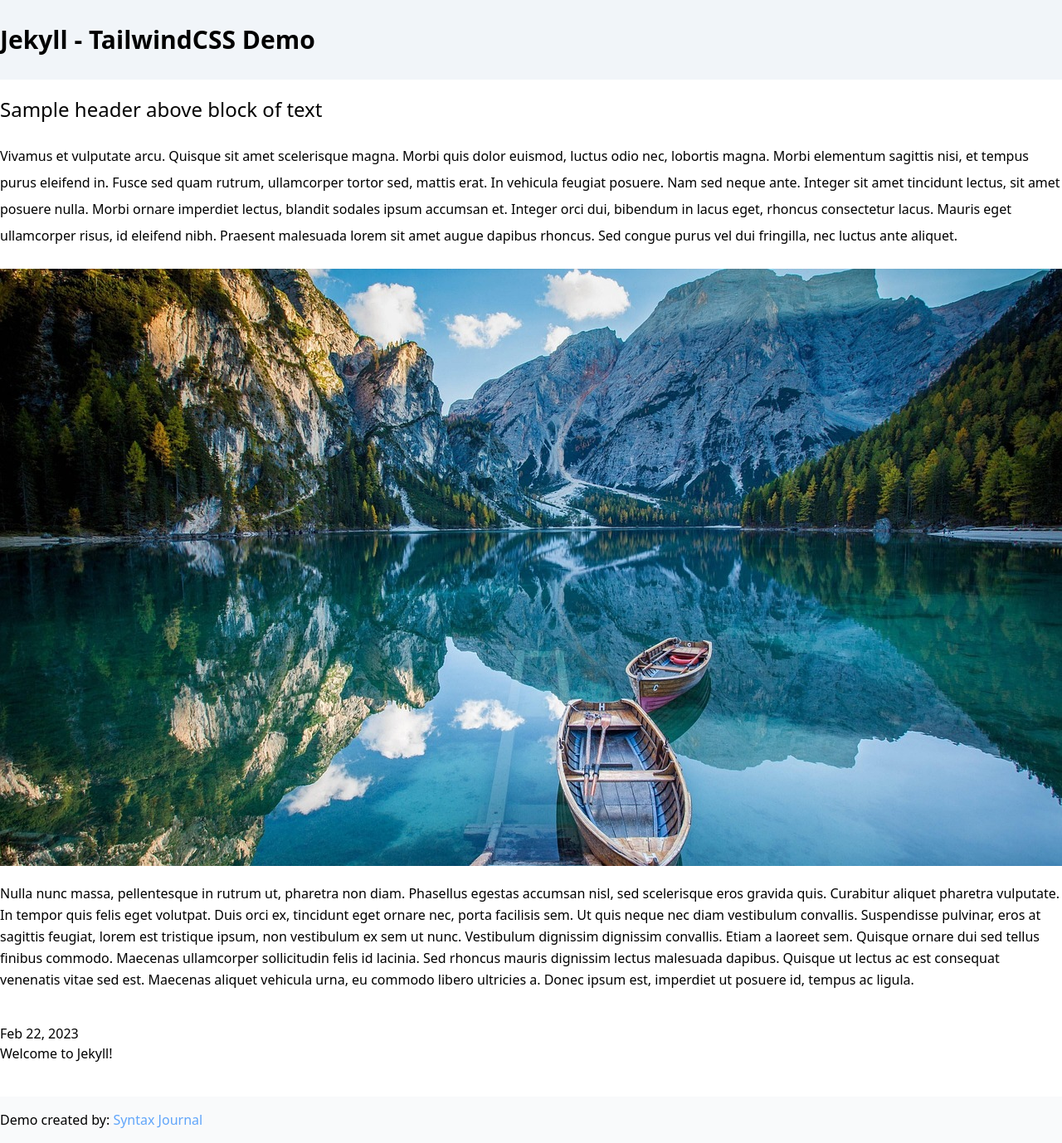
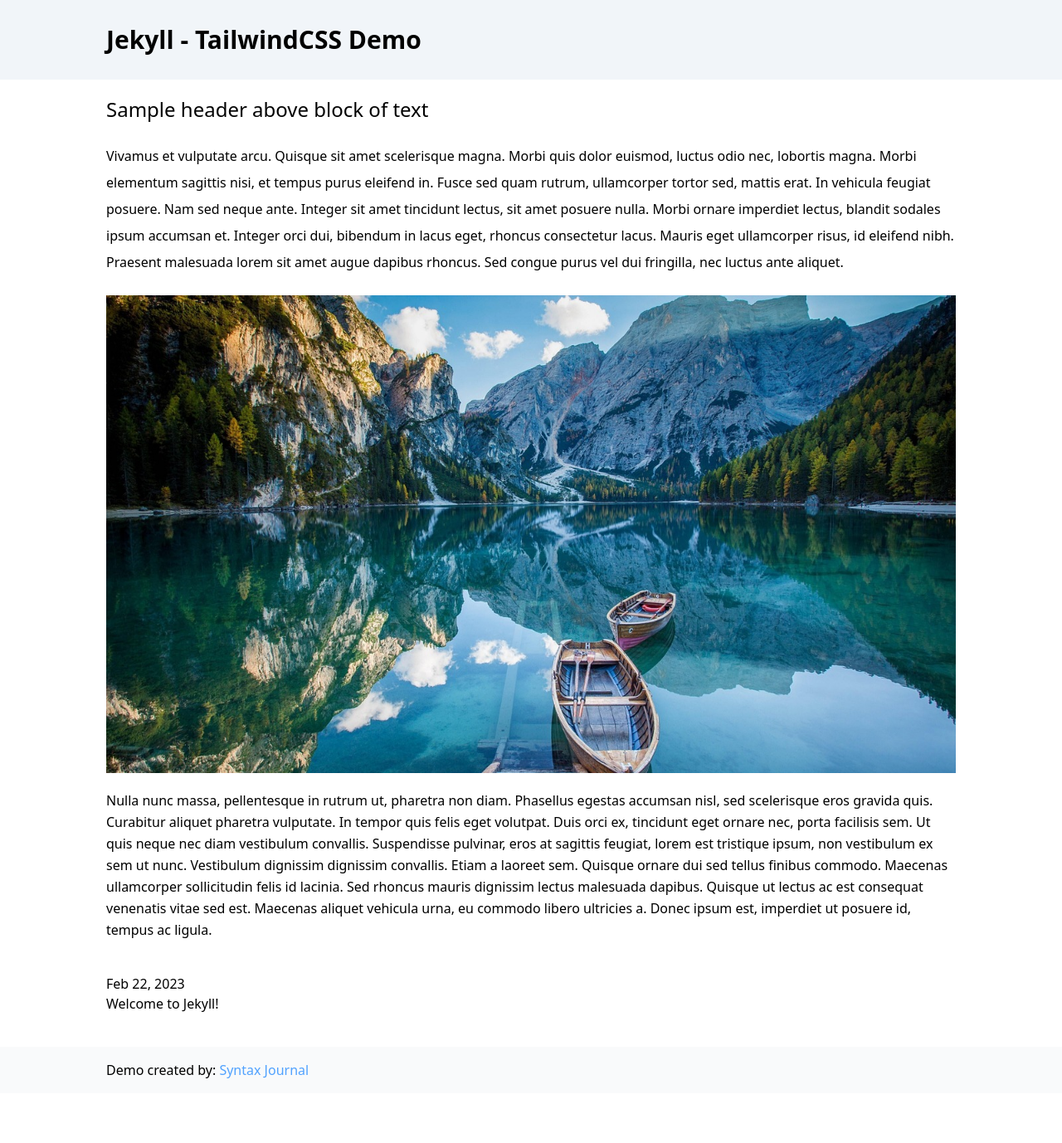
Before and after one commit to syntax-journal/jekyll-tailwindcss, a Jekyll site: the page built from index.markdown, in a window 1280 px wide. Shown: the whole page at 83% size. Built offline with Jekyll 4.4.1, drawn with Linux system fonts in a browser that asks for light colours; after the commit the page ends 1318 px from its top, so only the background shows below that.

Commit message:
Update readme TailwindCSS 4.0
Add updated command for running tailwind cli in project.

```diff
--- a/README.markdown
+++ b/README.markdown
@@ -8,6 +8,6 @@ Command for compiling and serving static pages:
 
 Command for running TailwindCSS:
 
-`npx tailwindcss -i ./assets/css/style.css -o ./assets/dist-style.css --watch`
+`npx tailwindcss/cli -i ./assets/css/main.css -o ./assets/dist-main.css --watch`
 
 Additional details can be found [here](https://www.syntaxjournal.com/how-to-add-tailwindcss-jekyll/)
--- a/assets/dist-main.css
+++ b/assets/dist-main.css
@@ -1,622 +1,294 @@
-/*
-! tailwindcss v3.2.7 | MIT License | https://tailwindcss.com
-*/
-
-/*
-1. Prevent padding and border from affecting element width. (https://github.com/mozdevs/cssremedy/issues/4)
-2. Allow adding a border to an element by just adding a border-width. (https://github.com/tailwindcss/tailwindcss/pull/116)
-*/
-
-*,
-::before,
-::after {
+/*! tailwindcss v4.0.12 | MIT License | https://tailwindcss.com */
+@layer theme, base, components, utilities;
+@layer theme {
+  :root, :host {
+    --font-sans: ui-sans-serif, system-ui, sans-serif, "Apple Color Emoji",
+      "Segoe UI Emoji", "Segoe UI Symbol", "Noto Color Emoji";
+    --font-mono: ui-monospace, SFMono-Regular, Menlo, Monaco, Consolas, "Liberation Mono",
+      "Courier New", monospace;
+    --color-blue-400: oklch(0.707 0.165 254.624);
+    --color-blue-600: oklch(0.546 0.245 262.881);
+    --color-slate-100: oklch(0.968 0.007 247.896);
+    --color-gray-50: oklch(0.985 0.002 247.839);
+    --color-gray-200: oklch(0.928 0.006 264.531);
+    --color-black: #000;
+    --spacing: 0.25rem;
+    --breakpoint-lg: 64rem;
+    --text-2xl: 1.5rem;
+    --text-2xl--line-height: calc(2 / 1.5);
+    --text-3xl: 1.875rem;
+    --text-3xl--line-height: calc(2.25 / 1.875);
+    --font-weight-medium: 500;
+    --font-weight-bold: 700;
+    --leading-relaxed: 1.625;
+    --leading-loose: 2;
+    --default-font-family: var(--font-sans);
+    --default-font-feature-settings: var(--font-sans--font-feature-settings);
+    --default-font-variation-settings: var(
+      --font-sans--font-variation-settings
+    );
+    --default-mono-font-family: var(--font-mono);
+    --default-mono-font-feature-settings: var(
+      --font-mono--font-feature-settings
+    );
+    --default-mono-font-variation-settings: var(
+      --font-mono--font-variation-settings
+    );
+  }
+}
+@layer base {
+  *, ::after, ::before, ::backdrop, ::file-selector-button {
     box-sizing: border-box;
-  /* 1 */
-  border-width: 0;
-  /* 2 */
-  border-style: solid;
-  /* 2 */
-  border-color: #e5e7eb;
-  /* 2 */
+    margin: 0;
+    padding: 0;
+    border: 0 solid;
   }
-
-::before,
-::after {
-  --tw-content: '';
+  html, :host {
+    line-height: 1.5;
+    -webkit-text-size-adjust: 100%;
+    tab-size: 4;
+    font-family: var( --default-font-family, ui-sans-serif, system-ui, sans-serif, "Apple Color Emoji", "Segoe UI Emoji", "Segoe UI Symbol", "Noto Color Emoji" );
+    font-feature-settings: var(--default-font-feature-settings, normal);
+    font-variation-settings: var( --default-font-variation-settings, normal );
+    -webkit-tap-highlight-color: transparent;
   }
-
-/*
-1. Use a consistent sensible line-height in all browsers.
-2. Prevent adjustments of font size after orientation changes in iOS.
-3. Use a more readable tab size.
-4. Use the user's configured `sans` font-family by default.
-5. Use the user's configured `sans` font-feature-settings by default.
-*/
-
-html {
-  line-height: 1.5;
-  /* 1 */
-  -webkit-text-size-adjust: 100%;
-  /* 2 */
-  -moz-tab-size: 4;
-  /* 3 */
-  -o-tab-size: 4;
-     tab-size: 4;
-  /* 3 */
-  font-family: ui-sans-serif, system-ui, -apple-system, BlinkMacSystemFont, "Segoe UI", Roboto, "Helvetica Neue", Arial, "Noto Sans", sans-serif, "Apple Color Emoji", "Segoe UI Emoji", "Segoe UI Symbol", "Noto Color Emoji";
-  /* 4 */
-  font-feature-settings: normal;
-  /* 5 */
+  body {
+    line-height: inherit;
   }
-
-/*
-1. Remove the margin in all browsers.
-2. Inherit line-height from `html` so users can set them as a class directly on the `html` element.
-*/
-
-body {
-  margin: 0;
-  /* 1 */
-  line-height: inherit;
-  /* 2 */
-}
-
-/*
-1. Add the correct height in Firefox.
-2. Correct the inheritance of border color in Firefox. (https://bugzilla.mozilla.org/show_bug.cgi?id=190655)
-3. Ensure horizontal rules are visible by default.
-*/
-
   hr {
     height: 0;
-  /* 1 */
     color: inherit;
-  /* 2 */
     border-top-width: 1px;
-  /* 3 */
   }
-
-/*
-Add the correct text decoration in Chrome, Edge, and Safari.
-*/
-
   abbr:where([title]) {
     -webkit-text-decoration: underline dotted;
     text-decoration: underline dotted;
   }
-
-/*
-Remove the default font size and weight for headings.
-*/
-
-h1,
-h2,
-h3,
-h4,
-h5,
-h6 {
+  h1, h2, h3, h4, h5, h6 {
     font-size: inherit;
     font-weight: inherit;
   }
-
-/*
-Reset links to optimize for opt-in styling instead of opt-out.
-*/
-
   a {
     color: inherit;
+    -webkit-text-decoration: inherit;
     text-decoration: inherit;
   }
-
-/*
-Add the correct font weight in Edge and Safari.
-*/
-
-b,
-strong {
+  b, strong {
     font-weight: bolder;
   }
-
-/*
-1. Use the user's configured `mono` font family by default.
-2. Correct the odd `em` font sizing in all browsers.
-*/
-
-code,
-kbd,
-samp,
-pre {
-  font-family: ui-monospace, SFMono-Regular, Menlo, Monaco, Consolas, "Liberation Mono", "Courier New", monospace;
-  /* 1 */
+  code, kbd, samp, pre {
+    font-family: var( --default-mono-font-family, ui-monospace, SFMono-Regular, Menlo, Monaco, Consolas, "Liberation Mono", "Courier New", monospace );
+    font-feature-settings: var( --default-mono-font-feature-settings, normal );
+    font-variation-settings: var( --default-mono-font-variation-settings, normal );
     font-size: 1em;
-  /* 2 */
   }
-
-/*
-Add the correct font size in all browsers.
-*/
-
   small {
     font-size: 80%;
   }
-
-/*
-Prevent `sub` and `sup` elements from affecting the line height in all browsers.
-*/
-
-sub,
-sup {
+  sub, sup {
     font-size: 75%;
     line-height: 0;
     position: relative;
     vertical-align: baseline;
   }
-
   sub {
     bottom: -0.25em;
   }
-
   sup {
     top: -0.5em;
   }
-
-/*
-1. Remove text indentation from table contents in Chrome and Safari. (https://bugs.chromium.org/p/chromium/issues/detail?id=999088, https://bugs.webkit.org/show_bug.cgi?id=201297)
-2. Correct table border color inheritance in all Chrome and Safari. (https://bugs.chromium.org/p/chromium/issues/detail?id=935729, https://bugs.webkit.org/show_bug.cgi?id=195016)
-3. Remove gaps between table borders by default.
-*/
-
   table {
     text-indent: 0;
-  /* 1 */
     border-color: inherit;
-  /* 2 */
     border-collapse: collapse;
-  /* 3 */
   }
-
-/*
-1. Change the font styles in all browsers.
-2. Remove the margin in Firefox and Safari.
-3. Remove default padding in all browsers.
-*/
-
-button,
-input,
-optgroup,
-select,
-textarea {
-  font-family: inherit;
-  /* 1 */
-  font-size: 100%;
-  /* 1 */
-  font-weight: inherit;
-  /* 1 */
-  line-height: inherit;
-  /* 1 */
-  color: inherit;
-  /* 1 */
-  margin: 0;
-  /* 2 */
-  padding: 0;
-  /* 3 */
-}
-
-/*
-Remove the inheritance of text transform in Edge and Firefox.
-*/
-
-button,
-select {
-  text-transform: none;
-}
-
-/*
-1. Correct the inability to style clickable types in iOS and Safari.
-2. Remove default button styles.
-*/
-
-button,
-[type='button'],
-[type='reset'],
-[type='submit'] {
-  -webkit-appearance: button;
-  /* 1 */
-  background-color: transparent;
-  /* 2 */
-  background-image: none;
-  /* 2 */
-}
-
-/*
-Use the modern Firefox focus style for all focusable elements.
-*/
-
   :-moz-focusring {
     outline: auto;
   }
-
-/*
-Remove the additional `:invalid` styles in Firefox. (https://github.com/mozilla/gecko-dev/blob/2f9eacd9d3d995c937b4251a5557d95d494c9be1/layout/style/res/forms.css#L728-L737)
-*/
-
+  progress {
+    vertical-align: baseline;
+  }
+  summary {
+    display: list-item;
+  }
+  ol, ul, menu {
+    list-style: none;
+  }
+  img, svg, video, canvas, audio, iframe, embed, object {
+    display: block;
+    vertical-align: middle;
+  }
+  img, video {
+    max-width: 100%;
+    height: auto;
+  }
+  button, input, select, optgroup, textarea, ::file-selector-button {
+    font: inherit;
+    font-feature-settings: inherit;
+    font-variation-settings: inherit;
+    letter-spacing: inherit;
+    color: inherit;
+    border-radius: 0;
+    background-color: transparent;
+    opacity: 1;
+  }
+  :where(select:is([multiple], [size])) optgroup {
+    font-weight: bolder;
+  }
+  :where(select:is([multiple], [size])) optgroup option {
+    padding-inline-start: 20px;
+  }
+  ::file-selector-button {
+    margin-inline-end: 4px;
+  }
+  ::placeholder {
+    opacity: 1;
+    color: color-mix(in oklab, currentColor 50%, transparent);
+  }
+  textarea {
+    resize: vertical;
+  }
+  ::-webkit-search-decoration {
+    -webkit-appearance: none;
+  }
+  ::-webkit-date-and-time-value {
+    min-height: 1lh;
+    text-align: inherit;
+  }
+  ::-webkit-datetime-edit {
+    display: inline-flex;
+  }
+  ::-webkit-datetime-edit-fields-wrapper {
+    padding: 0;
+  }
+  ::-webkit-datetime-edit, ::-webkit-datetime-edit-year-field, ::-webkit-datetime-edit-month-field, ::-webkit-datetime-edit-day-field, ::-webkit-datetime-edit-hour-field, ::-webkit-datetime-edit-minute-field, ::-webkit-datetime-edit-second-field, ::-webkit-datetime-edit-millisecond-field, ::-webkit-datetime-edit-meridiem-field {
+    padding-block: 0;
+  }
   :-moz-ui-invalid {
     box-shadow: none;
   }
-
-/*
-Add the correct vertical alignment in Chrome and Firefox.
-*/
-
-progress {
-  vertical-align: baseline;
+  button, input:where([type="button"], [type="reset"], [type="submit"]), ::file-selector-button {
+    appearance: button;
   }
-
-/*
-Correct the cursor style of increment and decrement buttons in Safari.
-*/
-
-::-webkit-inner-spin-button,
-::-webkit-outer-spin-button {
+  ::-webkit-inner-spin-button, ::-webkit-outer-spin-button {
     height: auto;
   }
-
-/*
-1. Correct the odd appearance in Chrome and Safari.
-2. Correct the outline style in Safari.
-*/
-
-[type='search'] {
-  -webkit-appearance: textfield;
-  /* 1 */
-  outline-offset: -2px;
-  /* 2 */
+  [hidden]:where(:not([hidden="until-found"])) {
+    display: none !important;
   }
-
-/*
-Remove the inner padding in Chrome and Safari on macOS.
-*/
-
-::-webkit-search-decoration {
-  -webkit-appearance: none;
 }
-
-/*
-1. Correct the inability to style clickable types in iOS and Safari.
-2. Change font properties to `inherit` in Safari.
-*/
-
-::-webkit-file-upload-button {
-  -webkit-appearance: button;
-  /* 1 */
-  font: inherit;
-  /* 2 */
-}
-
-/*
-Add the correct display in Chrome and Safari.
-*/
-
-summary {
-  display: list-item;
-}
-
-/*
-Removes the default spacing and border for appropriate elements.
-*/
-
-blockquote,
-dl,
-dd,
-h1,
-h2,
-h3,
-h4,
-h5,
-h6,
-hr,
-figure,
-p,
-pre {
-  margin: 0;
-}
-
-fieldset {
-  margin: 0;
-  padding: 0;
-}
-
-legend {
-  padding: 0;
-}
-
-ol,
-ul,
-menu {
-  list-style: none;
-  margin: 0;
-  padding: 0;
-}
-
-/*
-Prevent resizing textareas horizontally by default.
-*/
-
-textarea {
-  resize: vertical;
-}
-
-/*
-1. Reset the default placeholder opacity in Firefox. (https://github.com/tailwindlabs/tailwindcss/issues/3300)
-2. Set the default placeholder color to the user's configured gray 400 color.
-*/
-
-input::-moz-placeholder, textarea::-moz-placeholder {
-  opacity: 1;
-  /* 1 */
-  color: #9ca3af;
-  /* 2 */
-}
-
-input::placeholder,
-textarea::placeholder {
-  opacity: 1;
-  /* 1 */
-  color: #9ca3af;
-  /* 2 */
-}
-
-/*
-Set the default cursor for buttons.
-*/
-
-button,
-[role="button"] {
-  cursor: pointer;
-}
-
-/*
-Make sure disabled buttons don't get the pointer cursor.
-*/
-
-:disabled {
-  cursor: default;
-}
-
-/*
-1. Make replaced elements `display: block` by default. (https://github.com/mozdevs/cssremedy/issues/14)
-2. Add `vertical-align: middle` to align replaced elements more sensibly by default. (https://github.com/jensimmons/cssremedy/issues/14#issuecomment-634934210)
-   This can trigger a poorly considered lint error in some tools but is included by design.
-*/
-
-img,
-svg,
-video,
-canvas,
-audio,
-iframe,
-embed,
-object {
-  display: block;
-  /* 1 */
-  vertical-align: middle;
-  /* 2 */
-}
-
-/*
-Constrain images and videos to the parent width and preserve their intrinsic aspect ratio. (https://github.com/mozdevs/cssremedy/issues/14)
-*/
-
-img,
-video {
-  max-width: 100%;
-  height: auto;
-}
-
-/* Make elements with the HTML hidden attribute stay hidden by default */
-
-[hidden] {
-  display: none;
-}
-
-*, ::before, ::after {
-  --tw-border-spacing-x: 0;
-  --tw-border-spacing-y: 0;
-  --tw-translate-x: 0;
-  --tw-translate-y: 0;
-  --tw-rotate: 0;
-  --tw-skew-x: 0;
-  --tw-skew-y: 0;
-  --tw-scale-x: 1;
-  --tw-scale-y: 1;
-  --tw-pan-x:  ;
-  --tw-pan-y:  ;
-  --tw-pinch-zoom:  ;
-  --tw-scroll-snap-strictness: proximity;
-  --tw-ordinal:  ;
-  --tw-slashed-zero:  ;
-  --tw-numeric-figure:  ;
-  --tw-numeric-spacing:  ;
-  --tw-numeric-fraction:  ;
-  --tw-ring-inset:  ;
-  --tw-ring-offset-width: 0px;
-  --tw-ring-offset-color: #fff;
-  --tw-ring-color: rgb(59 130 246 / 0.5);
-  --tw-ring-offset-shadow: 0 0 #0000;
-  --tw-ring-shadow: 0 0 #0000;
-  --tw-shadow: 0 0 #0000;
-  --tw-shadow-colored: 0 0 #0000;
-  --tw-blur:  ;
-  --tw-brightness:  ;
-  --tw-contrast:  ;
-  --tw-grayscale:  ;
-  --tw-hue-rotate:  ;
-  --tw-invert:  ;
-  --tw-saturate:  ;
-  --tw-sepia:  ;
-  --tw-drop-shadow:  ;
-  --tw-backdrop-blur:  ;
-  --tw-backdrop-brightness:  ;
-  --tw-backdrop-contrast:  ;
-  --tw-backdrop-grayscale:  ;
-  --tw-backdrop-hue-rotate:  ;
-  --tw-backdrop-invert:  ;
-  --tw-backdrop-opacity:  ;
-  --tw-backdrop-saturate:  ;
-  --tw-backdrop-sepia:  ;
-}
-
-::backdrop {
-  --tw-border-spacing-x: 0;
-  --tw-border-spacing-y: 0;
-  --tw-translate-x: 0;
-  --tw-translate-y: 0;
-  --tw-rotate: 0;
-  --tw-skew-x: 0;
-  --tw-skew-y: 0;
-  --tw-scale-x: 1;
-  --tw-scale-y: 1;
-  --tw-pan-x:  ;
-  --tw-pan-y:  ;
-  --tw-pinch-zoom:  ;
-  --tw-scroll-snap-strictness: proximity;
-  --tw-ordinal:  ;
-  --tw-slashed-zero:  ;
-  --tw-numeric-figure:  ;
-  --tw-numeric-spacing:  ;
-  --tw-numeric-fraction:  ;
-  --tw-ring-inset:  ;
-  --tw-ring-offset-width: 0px;
-  --tw-ring-offset-color: #fff;
-  --tw-ring-color: rgb(59 130 246 / 0.5);
-  --tw-ring-offset-shadow: 0 0 #0000;
-  --tw-ring-shadow: 0 0 #0000;
-  --tw-shadow: 0 0 #0000;
-  --tw-shadow-colored: 0 0 #0000;
-  --tw-blur:  ;
-  --tw-brightness:  ;
-  --tw-contrast:  ;
-  --tw-grayscale:  ;
-  --tw-hue-rotate:  ;
-  --tw-invert:  ;
-  --tw-saturate:  ;
-  --tw-sepia:  ;
-  --tw-drop-shadow:  ;
-  --tw-backdrop-blur:  ;
-  --tw-backdrop-brightness:  ;
-  --tw-backdrop-contrast:  ;
-  --tw-backdrop-grayscale:  ;
-  --tw-backdrop-hue-rotate:  ;
-  --tw-backdrop-invert:  ;
-  --tw-backdrop-opacity:  ;
-  --tw-backdrop-saturate:  ;
-  --tw-backdrop-sepia:  ;
-}
-
+@layer utilities {
   .static {
     position: static;
   }
-
+  .container {
+    width: 100%;
+    @media (width >= 40rem) {
+      max-width: 40rem;
+    }
+    @media (width >= 48rem) {
+      max-width: 48rem;
+    }
+    @media (width >= 64rem) {
+      max-width: 64rem;
+    }
+    @media (width >= 80rem) {
+      max-width: 80rem;
+    }
+    @media (width >= 96rem) {
+      max-width: 96rem;
+    }
+  }
   .mx-auto {
-  margin-left: auto;
-  margin-right: auto;
+    margin-inline: auto;
   }
-
   .mt-5 {
-  margin-top: 1.25rem;
+    margin-top: calc(var(--spacing) * 5);
   }
-
   .mt-10 {
-  margin-top: 2.5rem;
+    margin-top: calc(var(--spacing) * 10);
   }
-
+  .mb-5 {
+    margin-bottom: calc(var(--spacing) * 5);
+  }
   .mb-10 {
-  margin-bottom: 2.5rem;
+    margin-bottom: calc(var(--spacing) * 10);
   }
-
-.mb-5 {
-  margin-bottom: 1.25rem;
-}
-
   .block {
     display: block;
   }
-
   .flex {
     display: flex;
   }
-
   .h-14 {
-  height: 3.5rem;
+    height: calc(var(--spacing) * 14);
   }
-
   .h-24 {
-  height: 6rem;
+    height: calc(var(--spacing) * 24);
   }
-
-.h-96 {
-  height: 24rem;
-}
-
   .h-full {
     height: 100%;
   }
-
-.max-w-screen-lg {
-  max-width: 1024px;
+  .max-w-\(--breakpoint-lg\) {
+    max-width: var(--breakpoint-lg);
   }
-
   .items-center {
     align-items: center;
   }
-
   .bg-gray-50 {
-  --tw-bg-opacity: 1;
-  background-color: rgb(249 250 251 / var(--tw-bg-opacity));
+    background-color: var(--color-gray-50);
   }
-
   .bg-slate-100 {
-  --tw-bg-opacity: 1;
-  background-color: rgb(241 245 249 / var(--tw-bg-opacity));
+    background-color: var(--color-slate-100);
   }
-
   .text-2xl {
-  font-size: 1.5rem;
-  line-height: 2rem;
+    font-size: var(--text-2xl);
+    line-height: var(--tw-leading, var(--text-2xl--line-height));
   }
-
   .text-3xl {
-  font-size: 1.875rem;
-  line-height: 2.25rem;
+    font-size: var(--text-3xl);
+    line-height: var(--tw-leading, var(--text-3xl--line-height));
   }
-
+  .leading-loose {
+    --tw-leading: var(--leading-loose);
+    line-height: var(--leading-loose);
+  }
+  .leading-relaxed {
+    --tw-leading: var(--leading-relaxed);
+    line-height: var(--leading-relaxed);
+  }
   .font-bold {
-  font-weight: 700;
+    --tw-font-weight: var(--font-weight-bold);
+    font-weight: var(--font-weight-bold);
   }
-
   .font-medium {
-  font-weight: 500;
+    --tw-font-weight: var(--font-weight-medium);
+    font-weight: var(--font-weight-medium);
   }
-
-.leading-loose {
-  line-height: 2;
+  .text-black {
+    color: var(--color-black);
   }
-
-.leading-relaxed {
-  line-height: 1.625;
+  .text-blue-400 {
+    color: var(--color-blue-400);
   }
-
-.text-black {
-  --tw-text-opacity: 1;
-  color: rgb(0 0 0 / var(--tw-text-opacity));
+  .hover\:text-blue-600 {
+    &:hover {
+      @media (hover: hover) {
+        color: var(--color-blue-600);
       }
-
-.text-blue-400 {
-  --tw-text-opacity: 1;
-  color: rgb(96 165 250 / var(--tw-text-opacity));
     }
-
-.hover\:text-blue-600:hover {
-  --tw-text-opacity: 1;
-  color: rgb(37 99 235 / var(--tw-text-opacity));
   }
+}
+@layer base {
+  *, ::after, ::before, ::backdrop, ::file-selector-button {
+    border-color: var(--color-gray-200, currentColor);
+  }
+}
+@property --tw-leading {
+  syntax: "*";
+  inherits: false;
+}
+@property --tw-font-weight {
+  syntax: "*";
+  inherits: false;
+}
--- a/package.json
+++ b/package.json
@@ -1,5 +1,8 @@
 {
   "devDependencies": {
     "tailwindcss": "^4.0.12"
+  },
+  "dependencies": {
+    "@tailwindcss/cli": "^4.0.12"
   }
 }
```
Also changed, not shown: 2 other files. Lines whose indentation alone changed are shown as unchanged.
